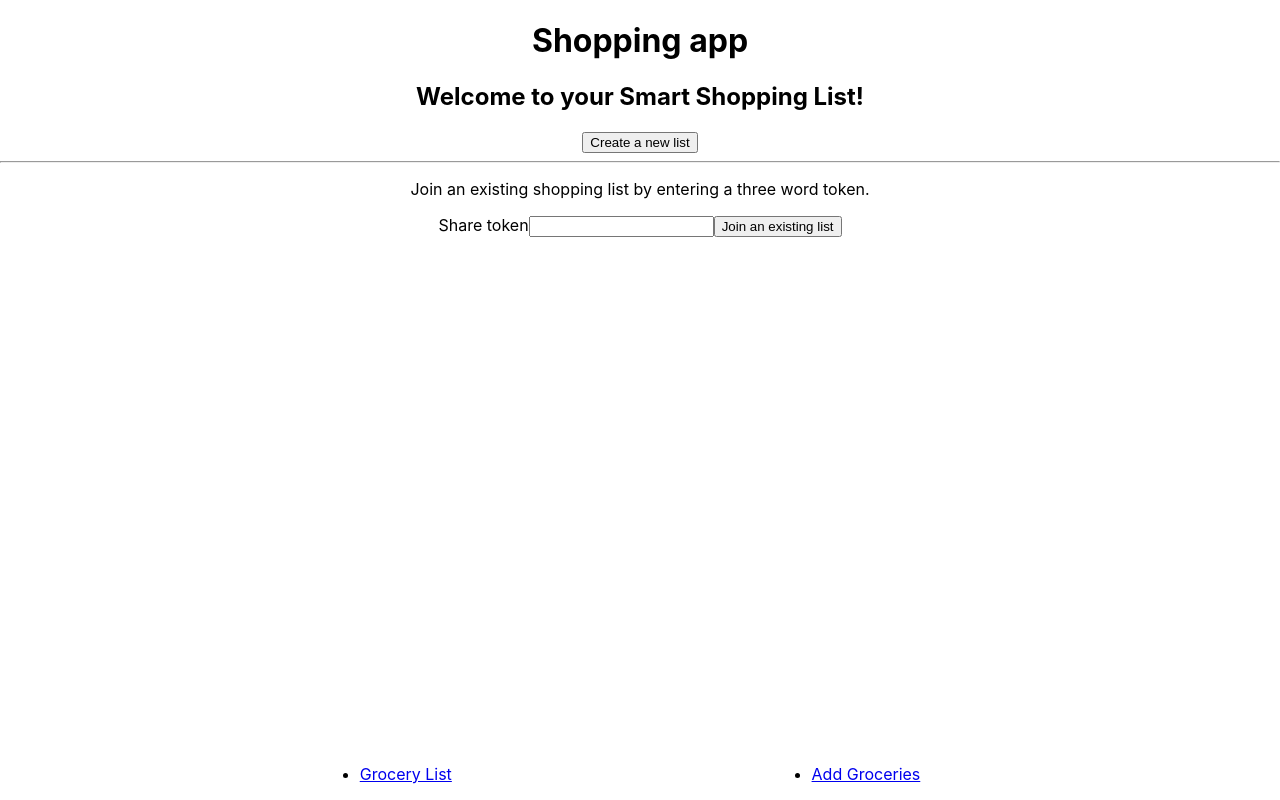
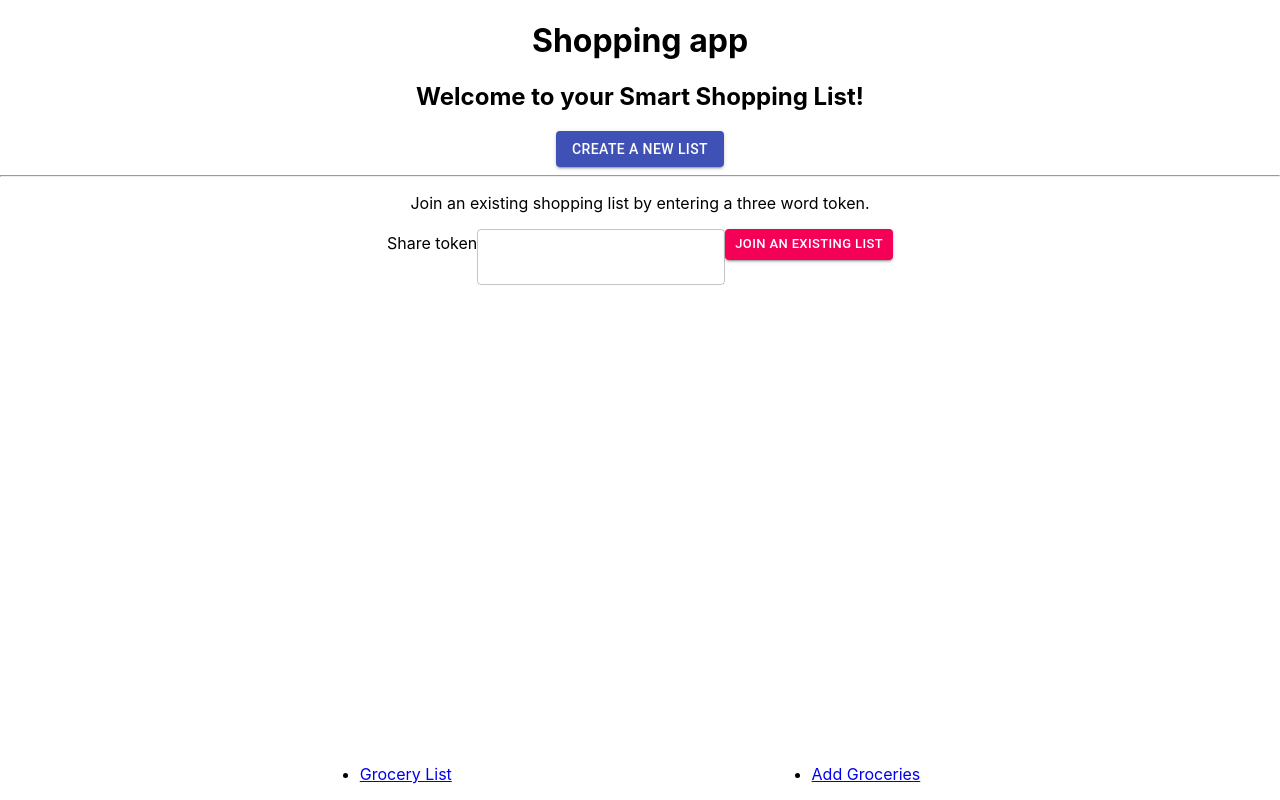
Before and after one commit to the-collab-lab/tcl-22-smart-shopping-list, a React (Create React App) app: page / in a window 1280 px wide. Built offline with nearby package versions, Linux system fonts and the light colour scheme.

Commit message:
chore: add material ui components to Welcome and ShareToken

```diff
--- a/src/ShareToken.js
+++ b/src/ShareToken.js
@@ -1,4 +1,5 @@
 import React, { useState } from 'react';
+import { Button, TextField } from '@material-ui/core';
 import { db } from './lib/firebase';
 import { withSnackbar } from 'notistack';
 
@@ -36,10 +37,17 @@ const ShareToken = (props) => {
   return (
     <>
       <p>Join an existing shopping list by entering a three word token.</p>
-      <form id="shareToken" onSubmit={onSubmitHandler}>
+      <form id="shareToken">
         <label htmlFor="shareToken">Share token</label>
-        <input type="text" onChange={onChangeHandler} required />
-        <input type="submit" value="Join an existing list" />
+        <TextField variant="outlined" onChange={onChangeHandler} required />
+        <Button
+          variant="contained"
+          size="small"
+          color="secondary"
+          onClick={onSubmitHandler}
+        >
+          Join an existing list
+        </Button>
       </form>
     </>
   );
--- a/src/Welcome.js
+++ b/src/Welcome.js
@@ -1,4 +1,5 @@
 import React from 'react';
+import { Button } from '@material-ui/core';
 import getToken from './lib/tokens';
 import ShareToken from './ShareToken';
 
@@ -10,7 +11,9 @@ const Welcome = (props) => {
   return (
     <div>
       <h2>Welcome to your Smart Shopping List!</h2>
-      <button onClick={() => storeToken()}>Create a new list</button>
+      <Button variant="contained" color="primary" onClick={() => storeToken()}>
+        Create a new list
+      </Button>
       <hr />
       <ShareToken updateToken={props.updateToken} />
     </div>
```
